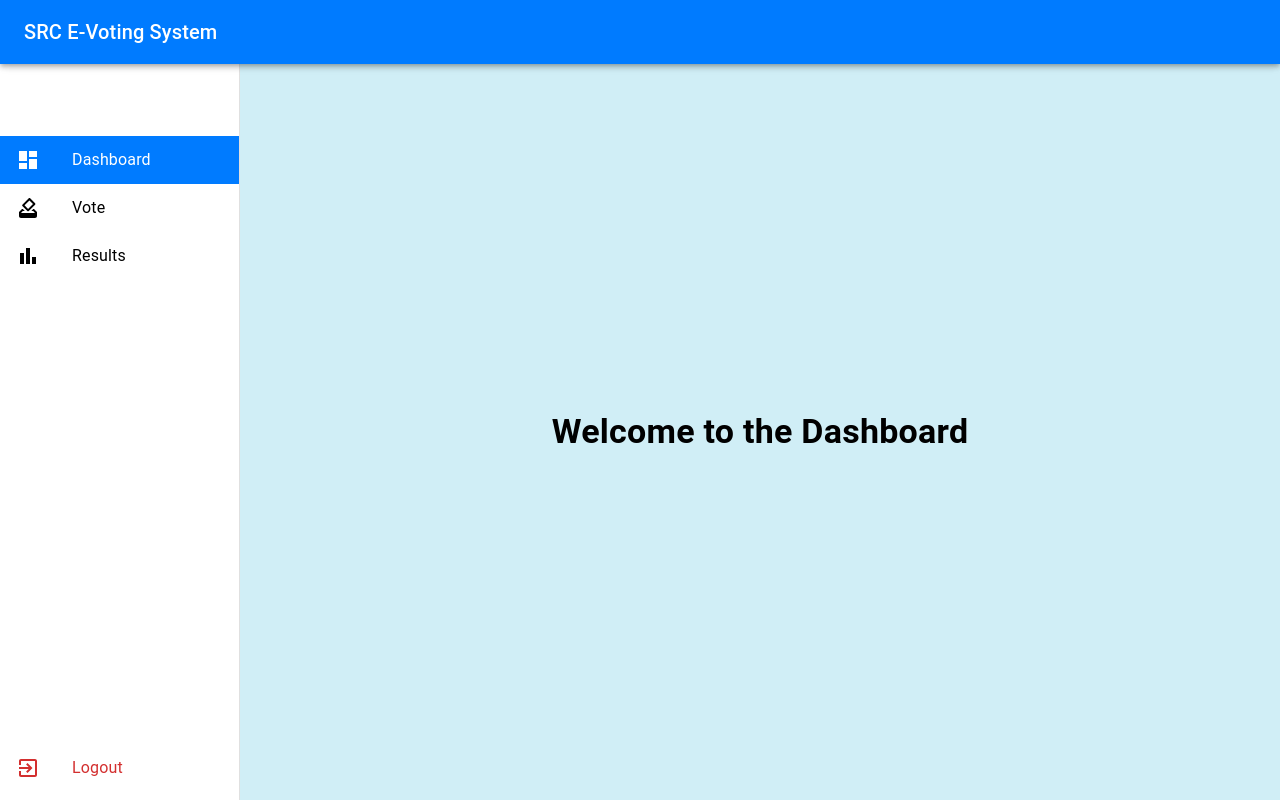
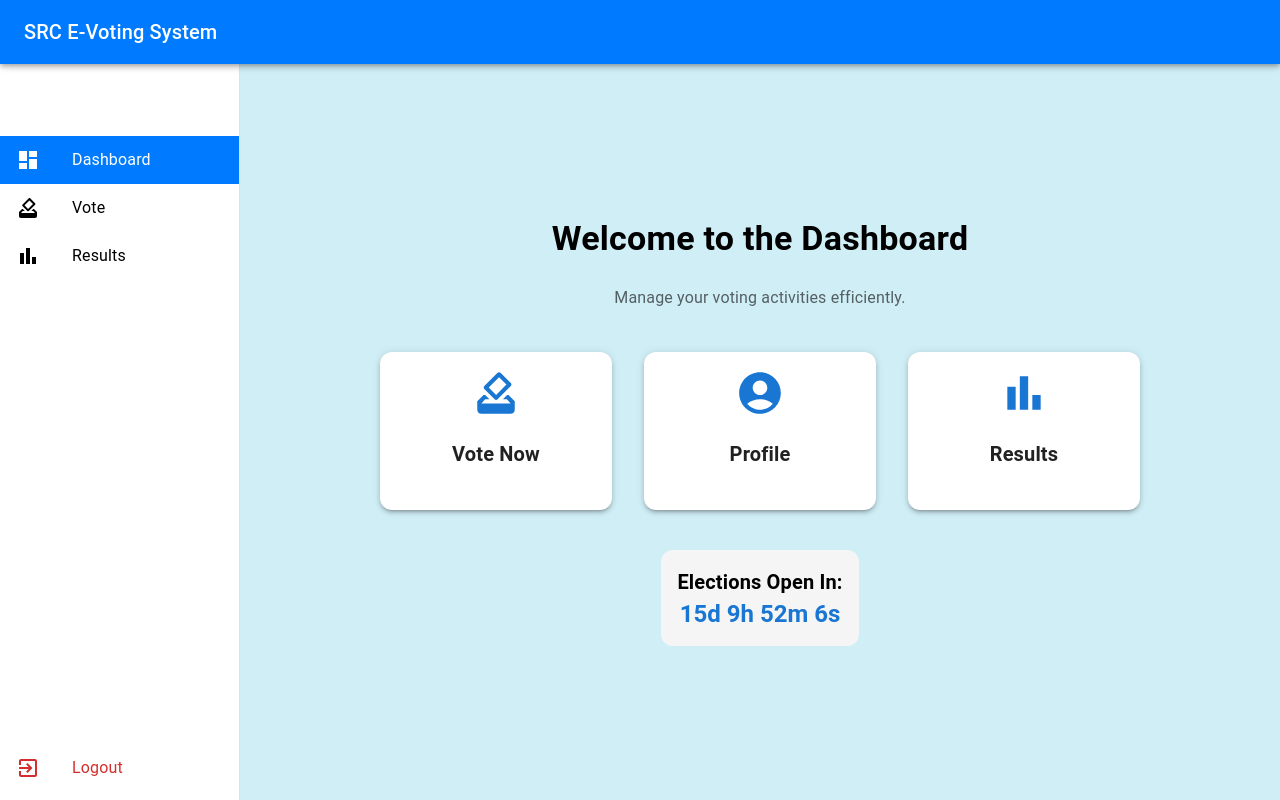
Before and after one commit to NigelMupira/g3-src-evoting-system-v0, a React (Create React App) app: page /dashboard in a window 1280 px wide. Built offline with nearby package versions, Linux system fonts and the light colour scheme.

Commit message:
Update Dashboard Home
Design DashboardHome with countdown timer and quick access cards.

```diff
--- a/src/pages/DashboardHome.js
+++ b/src/pages/DashboardHome.js
@@ -1,11 +1,83 @@
-import React from "react";
-import { Typography } from "@mui/material";
+import React, { useState, useEffect } from "react";
+import { Box, Typography, Grid, Card, CardContent } from "@mui/material";
+import HowToVoteIcon from "@mui/icons-material/HowToVote";
+import AccountCircleIcon from "@mui/icons-material/AccountCircle";
+import BarChartIcon from "@mui/icons-material/BarChart";
 
 const DashboardHome = () => {
+  const [countdown, setCountdown] = useState("");
+
+  useEffect(() => {
+    const targetDate = new Date("March 15, 2025 00:00:00").getTime();
+    const interval = setInterval(() => {
+      const now = new Date().getTime();
+      const difference = targetDate - now;
+
+      if (difference <= 0) {
+        clearInterval(interval);
+        setCountdown("Elections are now open!");
+      } else {
+        const days = Math.floor(difference / (1000 * 60 * 60 * 24));
+        const hours = Math.floor((difference % (1000 * 60 * 60 * 24)) / (1000 * 60 * 60));
+        const minutes = Math.floor((difference % (1000 * 60 * 60)) / (1000 * 60));
+        const seconds = Math.floor((difference % (1000 * 60)) / 1000);
+        setCountdown(`${days}d ${hours}h ${minutes}m ${seconds}s`);
+      }
+    }, 1000);
+
+    return () => clearInterval(interval);
+  }, []);
+
   return (
-    <Typography variant="h4" fontWeight="bold">
-      Welcome to the Dashboard
-    </Typography>
+    <Box sx={{ p: 4, textAlign: "center" }}>
+      {/* Welcome Text */}
+      <Typography variant="h4" fontWeight="bold" mb={3}>
+        Welcome to the Dashboard
+      </Typography>
+      <Typography variant="subtitle1" color="text.secondary" mb={5}>
+        Manage your voting activities efficiently.
+      </Typography>
+
+      {/* Quick Access Grid */}
+      <Grid container spacing={4} justifyContent="center">
+        <Grid item>
+          <Card sx={{ width: 200, textAlign: "center", p: 2, boxShadow: 3, borderRadius: "12px" }}>
+            <HowToVoteIcon sx={{ fontSize: 50, color: "primary.main" }} />
+            <CardContent>
+              <Typography variant="h6" fontWeight="bold">
+                Vote Now
+              </Typography>
+            </CardContent>
+          </Card>
+        </Grid>
+        <Grid item>
+          <Card sx={{ width: 200, textAlign: "center", p: 2, boxShadow: 3, borderRadius: "12px" }}>
+            <AccountCircleIcon sx={{ fontSize: 50, color: "primary.main" }} />
+            <CardContent>
+              <Typography variant="h6" fontWeight="bold">
+                Profile
+              </Typography>
+            </CardContent>
+          </Card>
+        </Grid>
+        <Grid item>
+          <Card sx={{ width: 200, textAlign: "center", p: 2, boxShadow: 3, borderRadius: "12px" }}>
+            <BarChartIcon sx={{ fontSize: 50, color: "primary.main" }} />
+            <CardContent>
+              <Typography variant="h6" fontWeight="bold">
+                Results
+              </Typography>
+            </CardContent>
+          </Card>
+        </Grid>
+      </Grid>
+
+      {/* Countdown Timer */}
+      <Box sx={{ mt: 5, p: 2, borderRadius: "12px", backgroundColor: "#f5f5f5", display: "inline-block" }}>
+        <Typography variant="h6" fontWeight="bold">Elections Open In:</Typography>
+        <Typography variant="h5" color="primary" fontWeight="bold">{countdown}</Typography>
+      </Box>
+    </Box>
   );
 };
 
```
